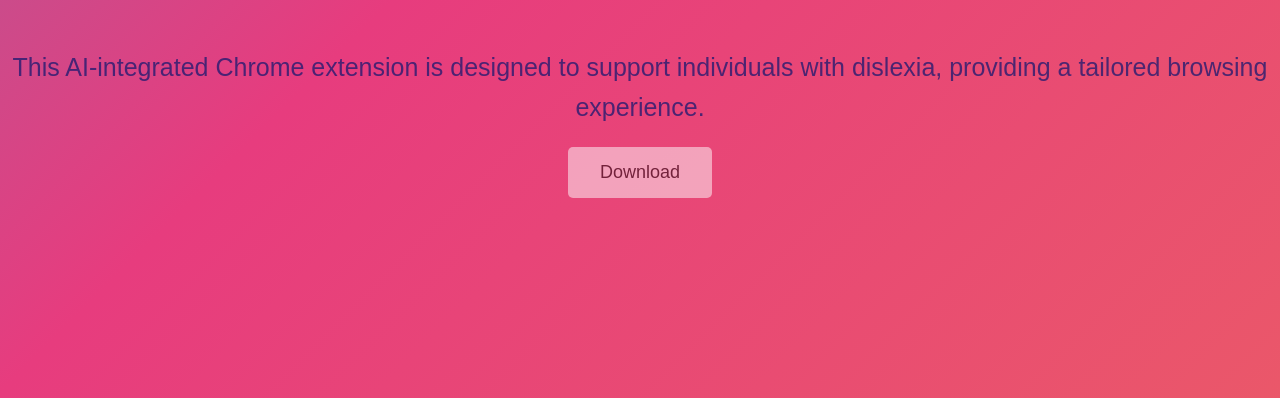
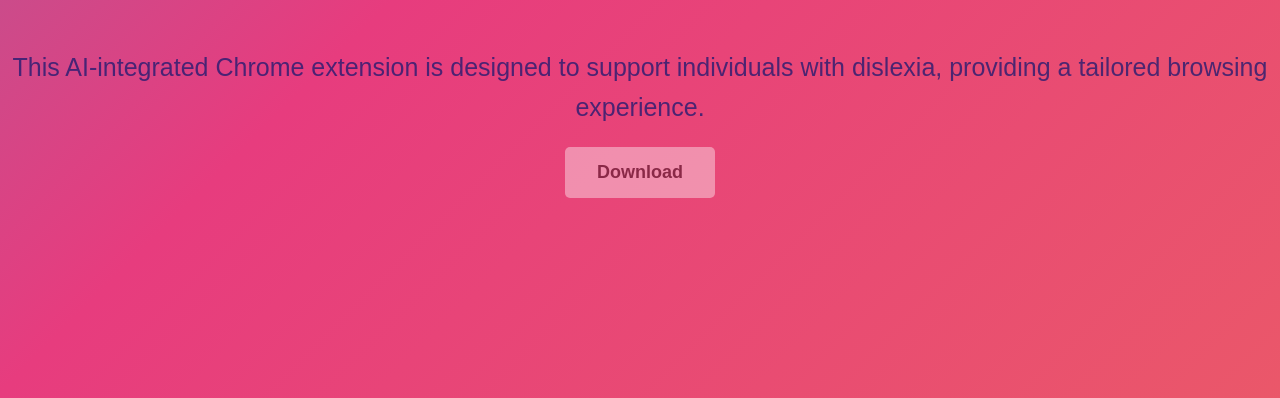
Before and after one commit to Digvijay-Bokey/Disassist, a browser extension: page download page/index.html in a window 1280 px wide. Shown: the part 402-800 px from the top of the page. Drawn offline with Linux system fonts and the light colour scheme.

Commit message:
Website download page

```diff
--- a/download page/style.css
+++ b/download page/style.css
@@ -29,7 +29,7 @@
 
 #download-button {
     background-color: white;
-    opacity: 0.50;
+    opacity: 0.40;
     color: black;
     border: none;
     padding: 15px 32px;
@@ -40,6 +40,7 @@
     border-radius: 5px;
     cursor: pointer;
     transition: background-color 0.3s, transform 0.3s;
+    font-weight: bold;
 }
 
 #download-button:hover {
```
